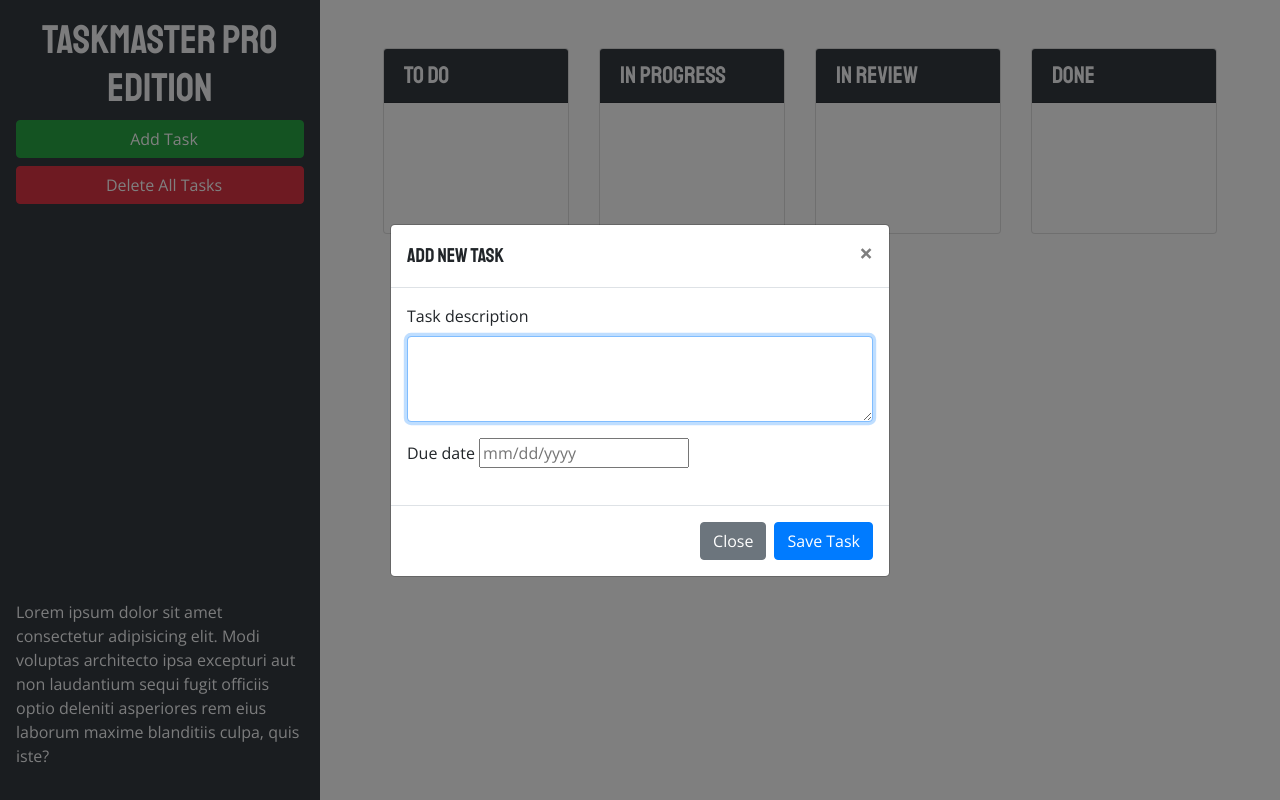
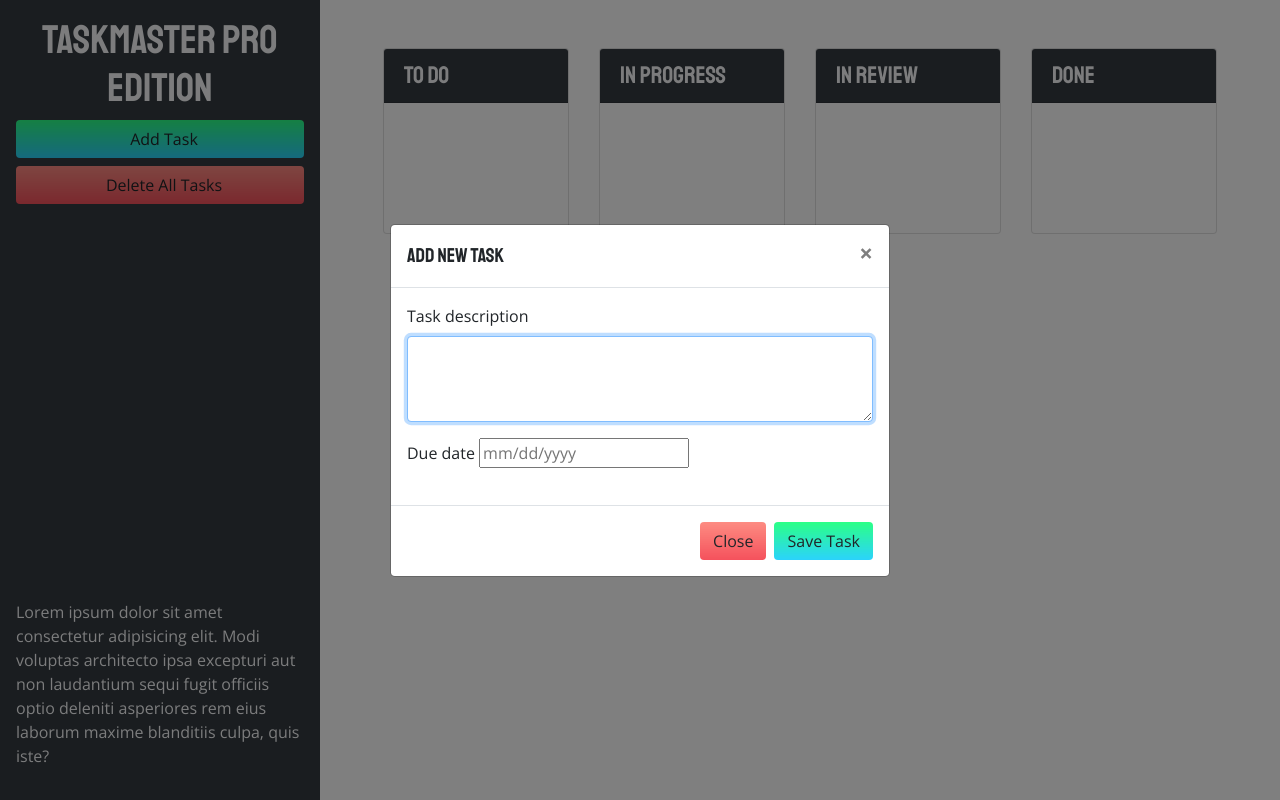
Before and after one commit to bradkuhne/taskmaster-pro, a plain HTML site: page index.html in a window 1280 px wide. Both pictures are taken after a click on the button "Add Task". Drawn offline with nearby package versions, Linux system fonts and the light colour scheme; a web font is replaced by a local one.

Commit message:
UX enhancements

```diff
--- a/assets/css/style.css
+++ b/assets/css/style.css
@@ -39,3 +39,20 @@ ul.list-group {
 .bottom-trash-active {
   background-color: rgba(234,0,39,1);
 }
+.btn-add, .btn-save {
+  background-color: #FA8BFF;
+  background-image: linear-gradient(45deg, #FA8BFF 0%, #2BD2FF 52%, #2BFF88 90%);
+  transition: all .5s ease-out;
+  background-size: 1px 100px;
+  background-position: 0 -10px;
+}
+.btn-close, .btn-delete {
+  background-color: #EA0028;
+  background-image: linear-gradient(180deg, #FF9A8B 0%, #EA0028 100%);
+  transition: all .5s ease-out;
+  background-size: 1px 100px;
+  background-position: 0 -10px;
+}
+.btn-add:hover, .btn-save:hover, .btn-close:hover, .btn-delete:hover {
+  background-position: 1px -50px;
+}
--- a/assets/js/script.js
+++ b/assets/js/script.js
@@ -164,7 +164,7 @@ $("#task-form-modal").on("shown.bs.modal", function() {
 });
 
 // save button in modal was clicked
-$("#task-form-modal .btn-primary").click(function() {
+$("#task-form-modal .btn-save").click(function() {
   // get form values
   var taskText = $("#modalTaskDescription").val();
   var taskDate = $("#modalDueDate").val();
--- a/index.html
+++ b/index.html
@@ -22,9 +22,9 @@
       <h1 class="text-center">
         <span class="oi oi-task d-inline d-lg-none"></span>
         Taskmaster Pro Edition</h1>
-      <button id="create-task" class="btn btn-block btn-success" data-toggle="modal" data-target="#task-form-modal">
+      <button id="create-task" class="btn btn-block btn-add" data-toggle="modal" data-target="#task-form-modal">
         <span class="oi oi-plus mr-2"></span>Add Task</button>
-      <button id="remove-tasks" class="btn btn-block btn-danger">
+      <button id="remove-tasks" class="btn btn-block btn-delete">
         <span class="oi oi-trash mr-2"></span>Delete All Tasks</button>
         <span class="oi oi-task display-1 text-center mb-2 d-none d-lg-block mt-auto"></span>
       <p class="d-none d-lg-block">Lorem ipsum dolor sit amet consectetur adipisicing elit. Modi voluptas architecto ipsa
@@ -127,8 +127,8 @@
           </form>
         </div>
         <div class="modal-footer">
-          <button type="button" class="btn btn-secondary" data-dismiss="modal">Close</button>
-          <button type="button" class="btn btn-primary">Save Task</button>
+          <button type="button" class="btn btn-close" data-dismiss="modal">Close</button>
+          <button type="button" class="btn btn-save">Save Task</button>
         </div>
       </div>
     </div>
```
